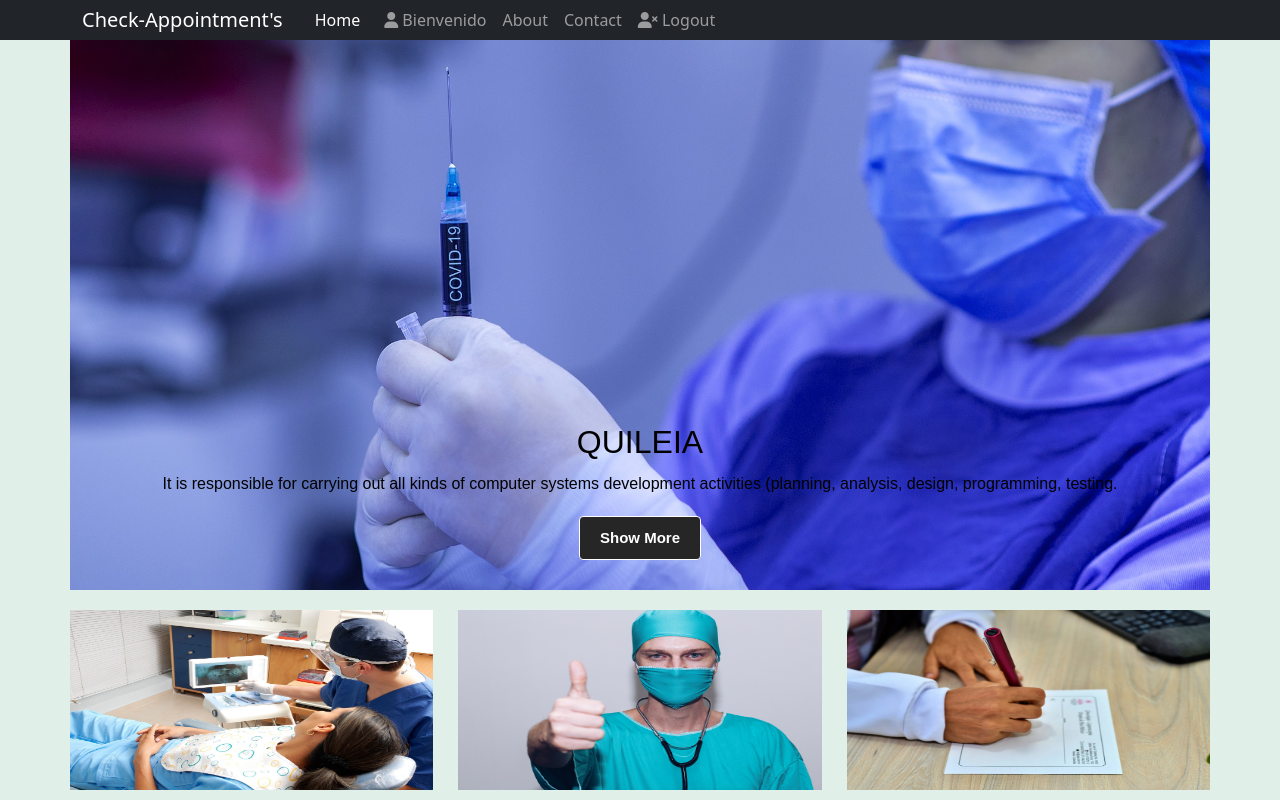
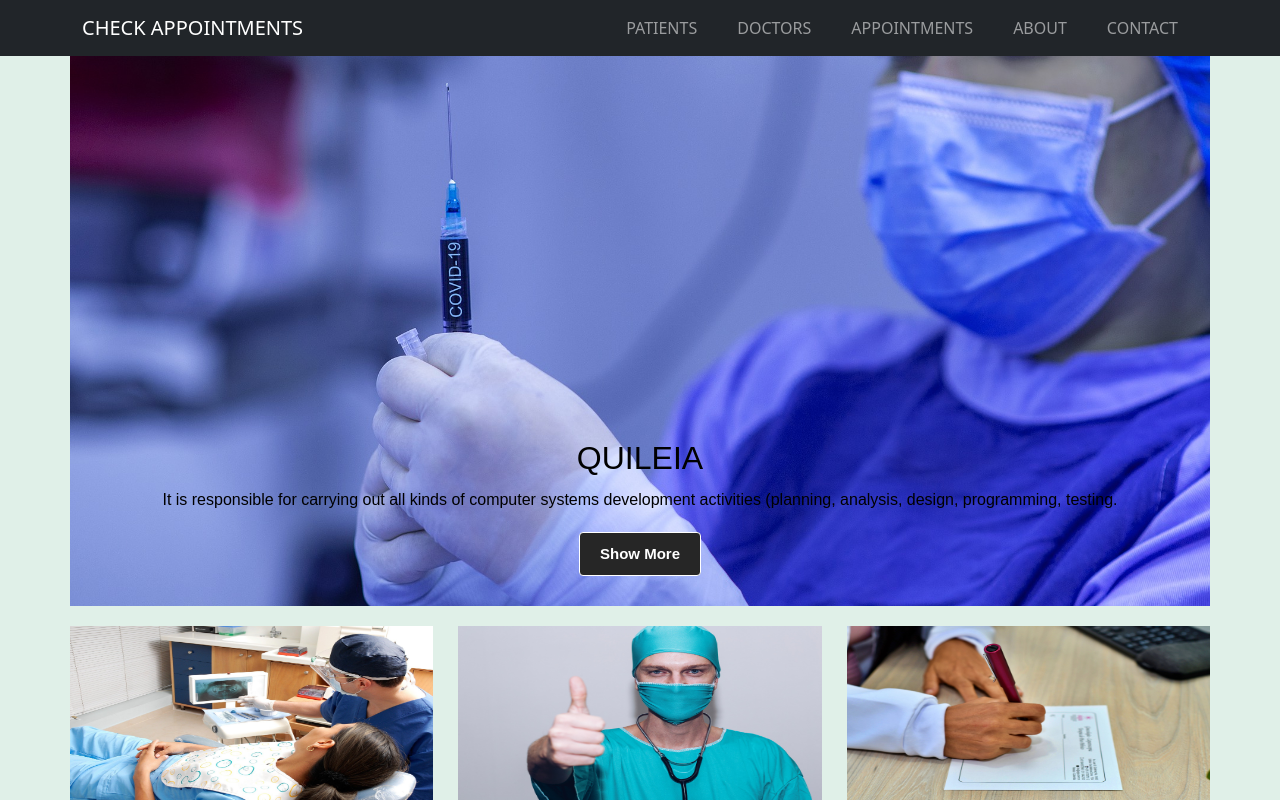
Before and after one commit to Juan-Carlos-Estevez-Vargas/Check-Appointments-Frontend-Angular, an Angular app: page / in a window 1280 px wide. Shown: the top 800 px of the page. Built offline with nearby package versions, Linux system fonts and the light colour scheme.

Commit message:
Updating About component

```diff
--- a/src/app/about/about.component.css
+++ b/src/app/about/about.component.css
@@ -0,0 +1,53 @@
+@charset "UTF-8";
+h2,
+.h2 {
+  margin-top: 0;
+  margin-bottom: 0.5rem;
+  font-family: "Montserrat", -apple-system, BlinkMacSystemFont, "Segoe UI",
+    Roboto, "Helvetica Neue", Arial, "Noto Sans", sans-serif,
+    "Apple Color Emoji", "Segoe UI Emoji", "Segoe UI Symbol", "Noto Color Emoji";
+  font-weight: 700;
+  line-height: 1.2;
+}
+h2,
+.h2 {
+  font-size: calc(1.325rem + 0.9vw);
+}
+@media (min-width: 1200px) {
+  h2,
+  .h2 {
+    font-size: 2rem;
+  }
+}
+.divider-custom {
+  margin: 1.25rem 0 1.5rem;
+  width: 100%;
+  display: flex;
+  justify-content: center;
+  align-items: center;
+}
+.divider-custom .divider-custom-line {
+  width: 100%;
+  max-width: 7rem;
+  height: 0.25rem;
+  border-radius: 1rem;
+  border-color: #eff1f3;
+}
+.divider-custom .divider-custom-line:first-child {
+  margin-right: 1rem;
+}
+.divider-custom .divider-custom-line:last-child {
+  margin-left: 1rem;
+}
+.divider-custom .divider-custom-icon {
+  font-size: 2rem;
+}
+.divider-custom.divider-light .divider-custom-line {
+  background-color: #fff;
+}
+.text-big {
+  font-size: 3em;
+}
+.color-text {
+  background-color: rgb(29, 26, 26);
+}
--- a/src/app/about/about.component.html
+++ b/src/app/about/about.component.html
@@ -1,2 +1,47 @@
-<p>about works!</p>
-<p>xddddd</p>
+<body id="page-top">
+  <app-nav-bar></app-nav-bar>
+  <!-- About Section-->
+  <section class="page-section color-text text-white mb-0" id="about">
+    <div class="container">
+      <br />
+      <br />
+      <!-- About Section Heading-->
+      <h2
+        class="page-section-heading text-center text-uppercase text-white text-big"
+      >
+        About
+      </h2>
+      <!-- Icon Divider-->
+      <div class="divider-custom divider-light">
+        <div class="divider-custom-line"></div>
+        <div class="divider-custom-icon"><i class="fas fa-star"></i></div>
+        <div class="divider-custom-line"></div>
+      </div>
+      <!-- About Section Content-->
+      <div class="row">
+        <div class="col-lg-4 ms-auto">
+          <p class="lead">
+            Lorem ipsum dolor sit amet consectetur adipisicing elit. Aspernatur
+            nam velit consequuntur tenetur. Error soluta saepe quisquam
+            molestias, aperiam, corrupti numquam ex odit minima possimus eum
+            vero praesentium? Consequatur, dolorem!
+          </p>
+        </div>
+        <div class="col-lg-4 me-auto">
+          <p class="lead">
+            You can create your own custom avatar for the masthead, change the
+            icon in the dividers, and add your email address to the contact form
+            to make it fully functional!
+          </p>
+        </div>
+      </div>
+      <!-- About Section Button-->
+      <div class="text-center mt-4">
+        <a class="btn btn-xl btn-outline-light text-big" href="#">
+          Contact US!
+        </a>
+      </div>
+    </div>
+  </section>
+  <app-footer></app-footer>
+</body>
--- a/src/app/commons/footer/footer.component.css
+++ b/src/app/commons/footer/footer.component.css
@@ -28,7 +28,7 @@ a {
 }
 
 .footer {
-  background: #2f3640;
+  background: #23282f;
   color: #616161;
   font-size: 12px;
   padding: 20px 0;
--- a/src/app/commons/footer/footer.component.html
+++ b/src/app/commons/footer/footer.component.html
@@ -13,4 +13,7 @@
       </a>
     </div>
   </section>
+  <div class="container">
+    <small>Copyright &copy; Juan Carlos Estevez Vargas 2022</small>
+  </div>
 </footer>
--- a/src/app/commons/nav-bar/nav-bar.component.html
+++ b/src/app/commons/nav-bar/nav-bar.component.html
@@ -1,42 +1,45 @@
-<nav class="navbar navbar-expand-sm navbar-dark bg-dark p-0">
+<nav class="navbar navbar-expand-lg navbar-dark bg-dark p-0 text-uppercase">
   <div class="container">
-    <a class="navbar-brand">Check-Appointment's</a>
+    <a class="navbar-brand" href="#page-top">Check Appointments</a>
     <button
-      class="navbar-toggler"
-      data-toggle="collapse"
-      data-target="#navbarCollapse"
+      class="navbar-toggler text-uppercase font-weight-bold bg-primary text-white rounded"
+      type="button"
+      data-bs-toggle="collapse"
+      data-bs-target="#navbarResponsive"
+      aria-controls="navbarResponsive"
+      aria-expanded="false"
+      aria-label="Toggle navigation"
     >
-      <span class="navbar-toggler-icon"></span>
+      Menu
+      <i class="fas fa-bars"></i>
     </button>
-    <div class="collapse navbar-collapse" id="navbarCollapse">
-      <ul class="navbar-nav">
-        <li class="nav-item px-2">
-          <a href="#" class="nav-link active">Home</a>
+    <div class="collapse navbar-collapse" id="navbarResponsive">
+      <ul class="navbar-nav ms-auto">
+        <li class="nav-item mx-0 mx-lg-1">
+          <a class="nav-link py-3 px-0 px-lg-3 rounded" href="/patient/findAll">
+            Patients</a
+          >
         </li>
-      </ul>
-      <ul class="navbar-nav ml-auto">
-        <li class="nav-item mr-3">
-          <a class="nav-link">
-            <em class="fas fa-user"></em>
-            <span> Bienvenido</span>
-          </a>
+        <li class="nav-item mx-0 mx-lg-1">
+          <a class="nav-link py-3 px-0 px-lg-3 rounded" href="/doctor/findAll">
+            Doctors</a
+          >
         </li>
-        <li class="nav-item">
-          <form>
-            <a href="/about" class="nav-link"> About </a>
-          </form>
+        <li class="nav-item mx-0 mx-lg-1">
+          <a
+            class="nav-link py-3 px-0 px-lg-3 rounded"
+            href="/appointment/findAll"
+          >
+            Appointments</a
+          >
         </li>
-        <li class="nav-item">
-          <form>
-            <a href="#" class="nav-link"> Contact </a>
-          </form>
+        <li class="nav-item mx-0 mx-lg-1">
+          <a class="nav-link py-3 px-0 px-lg-3 rounded" href="/about">About</a>
         </li>
-        <li class="nav-item">
-          <form>
-            <a href="#" class="nav-link">
-              <em class="fas fa-user-times"></em> Logout
-            </a>
-          </form>
+        <li class="nav-item mx-0 mx-lg-1">
+          <a class="nav-link py-3 px-0 px-lg-3 rounded" href="#contact"
+            >Contact</a
+          >
         </li>
       </ul>
     </div>
```
